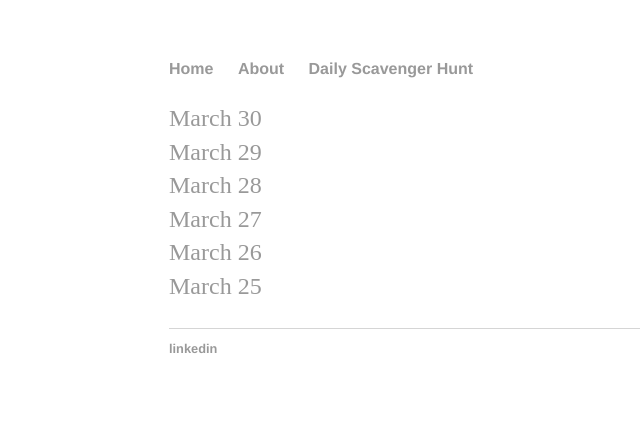
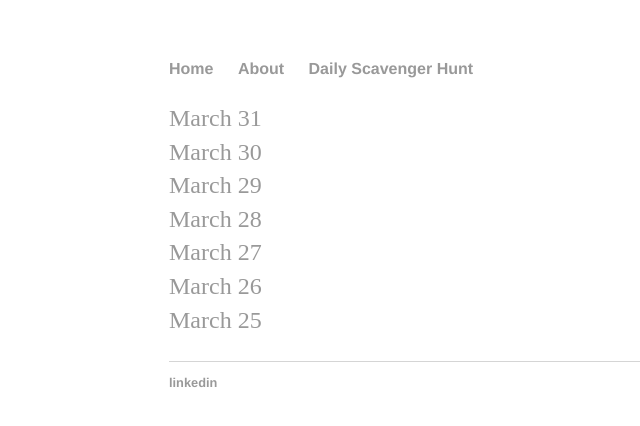
Before and after one commit to marisabrandt/marisabrandt.github.io, a Jekyll site: the page built from daily/index.html, in a window 1280 px wide. Shown: the top 426 px of the page, without its empty margins (23-663 px from the left). Built offline with Jekyll 4.4.1, drawn with Linux system fonts in a browser that asks for light colours.

Commit message:
Update index.html

```diff
--- a/daily/index.html
+++ b/daily/index.html
@@ -4,6 +4,8 @@ title: Daily Walk Scavenger Hunt
 ---
 <div class="blurb">
 	<p>
+	<a href="https://docs.google.com/forms/d/e/1FAIpQLSfjd74Kzm82Zh9DCiL-raPiXeYzM_YrZNOzVmLwlyX3FlRvcg/viewform?usp=sf_link">March 31</a>
+	<br>
 	<a href="https://docs.google.com/forms/d/e/1FAIpQLSdQZJw-9baPWv29tvhHd1R7toImlEA40HfeVY_I5LBT2fB66Q/viewform?usp=sf_link">March 30</a>
 	<br>
 	<a href="https://docs.google.com/forms/d/e/1FAIpQLSfdEv8bMJGR47NHuXLqxBy8z1Hsj8MuV3rAAAdxdHPtsdvlIw/viewform?usp=sf_link">March 29</a>
```
